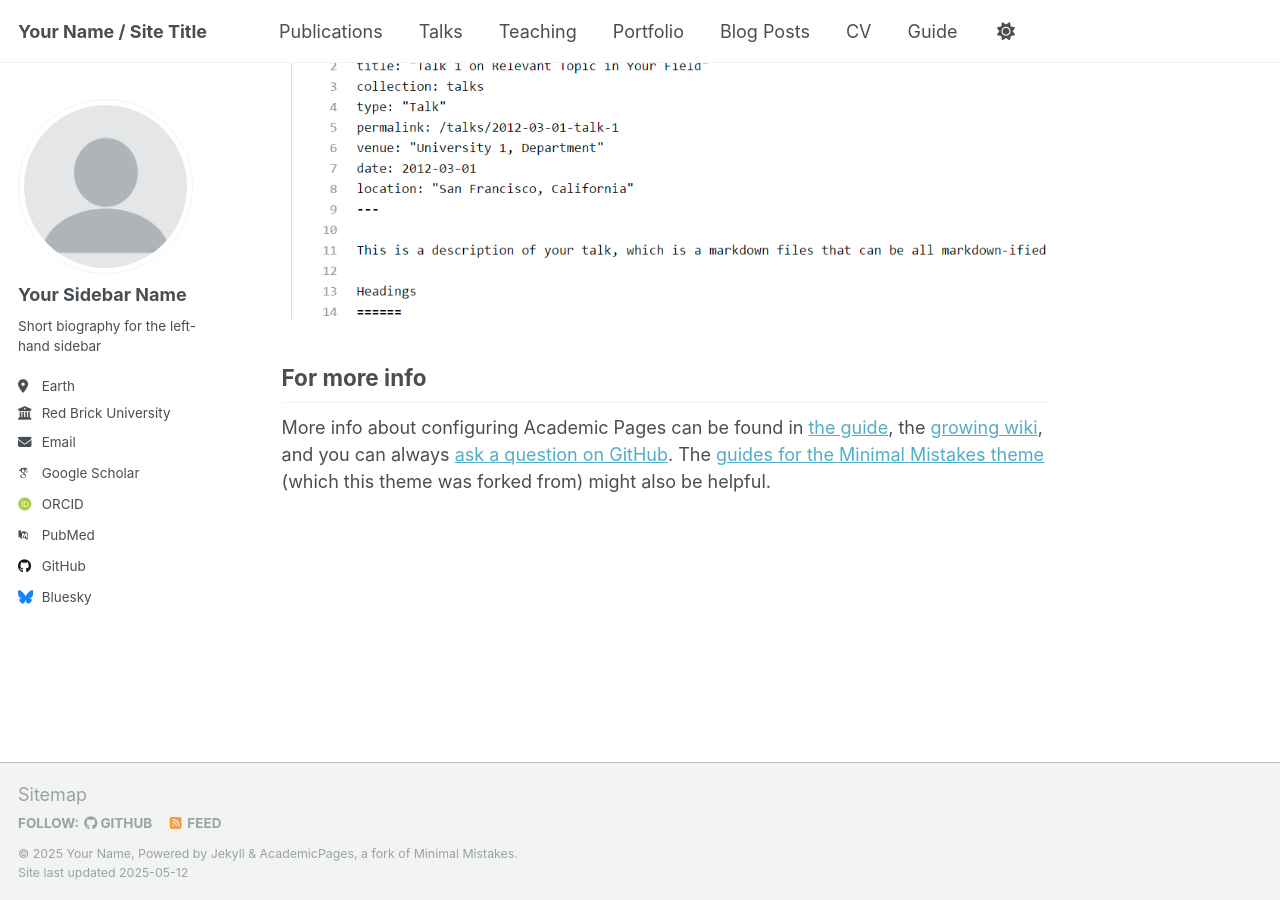
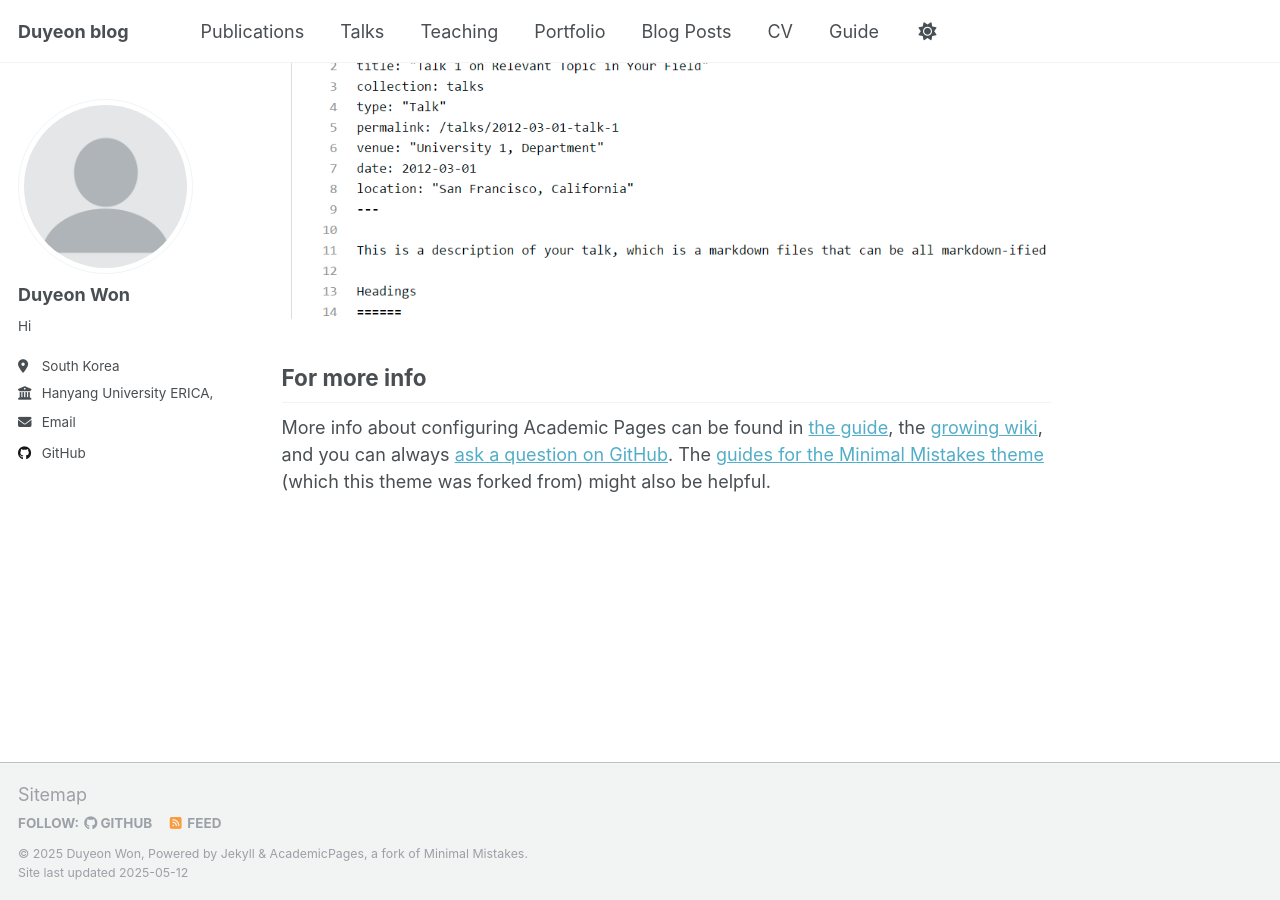
Before and after one commit to dy0221/dy0221.github.io, a Jekyll site: the page built from _pages/about.md, in a window 1280 px wide and 900 px high, scrolled down 2636 px. Built offline with Jekyll 4.4.1, drawn with Linux system fonts in a browser that asks for light colours; some web fonts are replaced.

Commit message:
feat: docker  local에서test, config 바꿈

```diff
--- a/_config.yml
+++ b/_config.yml
@@ -9,13 +9,13 @@
 # Basic Site Settings
 locale                   : "en-US"
 site_theme               : "default"
-title                    : "Your Name / Site Title"
+title                    : "Duyeon blog"
 title_separator          : "-"
-name                     : &name "Your Name"
+name                     : &name "Duyeon Won"
 description              : &description "personal description"
-url                      : https://academicpages.github.io # the base hostname & protocol for your site e.g. "https://[your GitHub username].github.io" or if you already have some other page hosted on Github then use "https://[your GitHub username].github.io/[Your Repo Name]"
+url                      : https://dy0221.github.io # the base hostname & protocol for your site e.g. "https://[your GitHub username].github.io" or if you already have some other page hosted on Github then use "https://[your GitHub username].github.io/[Your Repo Name]"
 baseurl                  : "" # the subpath of your site, e.g. "/blog"
-repository               : "academicpages/academicpages.github.io"
+repository               : "dy0221/dy0221.github.io"
 
 # Site Author - The following control what appear as part of the author content on the side bar.
 #               If a field is blank the icon and link will not appear, otherwise it will be shown.
@@ -23,22 +23,22 @@
 author:
   # Biographic information
   avatar           : "profile.png"
-  name             : "Your Sidebar Name"
+  name             : "Duyeon Won"
   pronouns         : # example: "she/her"
-  bio              : "Short biography for the left-hand sidebar"
-  location         : "Earth"
-  employer         : "Red Brick University"
+  bio              : "Hi"
+  location         : "South Korea"
+  employer         : "Hanyang University ERICA, Robotics"
   uri              : # URL
-  email            : "none@example.org"
+  email            : "wjm2517@hanyang.ac.kr"
 
   # Academic websites
   academia         : # URL
   arxiv            : # URL - Update with the correct link to your profile
-  googlescholar    : "https://scholar.google.com/citations?user=PS_CX0AAAAAJ"
+  googlescholar    : #
   impactstory      : # URL
-  orcid            : "http://orcid.org/yourorcidurl"
+  orcid            : #
   semantic         : # URL
-  pubmed           : "https://www.ncbi.nlm.nih.gov/pubmed/?term=john+snow"
+  pubmed           : #
   researchgate     : # URL
   scopus           : # URL
 
@@ -46,13 +46,13 @@
   bitbucket        : # Username - Update with your username on the site
   codepen          : # Username
   dribbble         : # Username
-  github           : "academicpages"
+  github           : "dy0221"
   kaggle           : # Username
   stackoverflow    : # User number or user number and name (i.e., use "1" or "1/jeff-atwood")
 
   # Social media
-  bluesky          : "bsky.app" # Replace this with you Bluesky username
-  facebook         : # Username
+  bluesky          : # Replace this with you Bluesky username
+  facebook         : #
   flickr           : # Username
   foursquare       : # Username
   goodreads        : # Username
```
